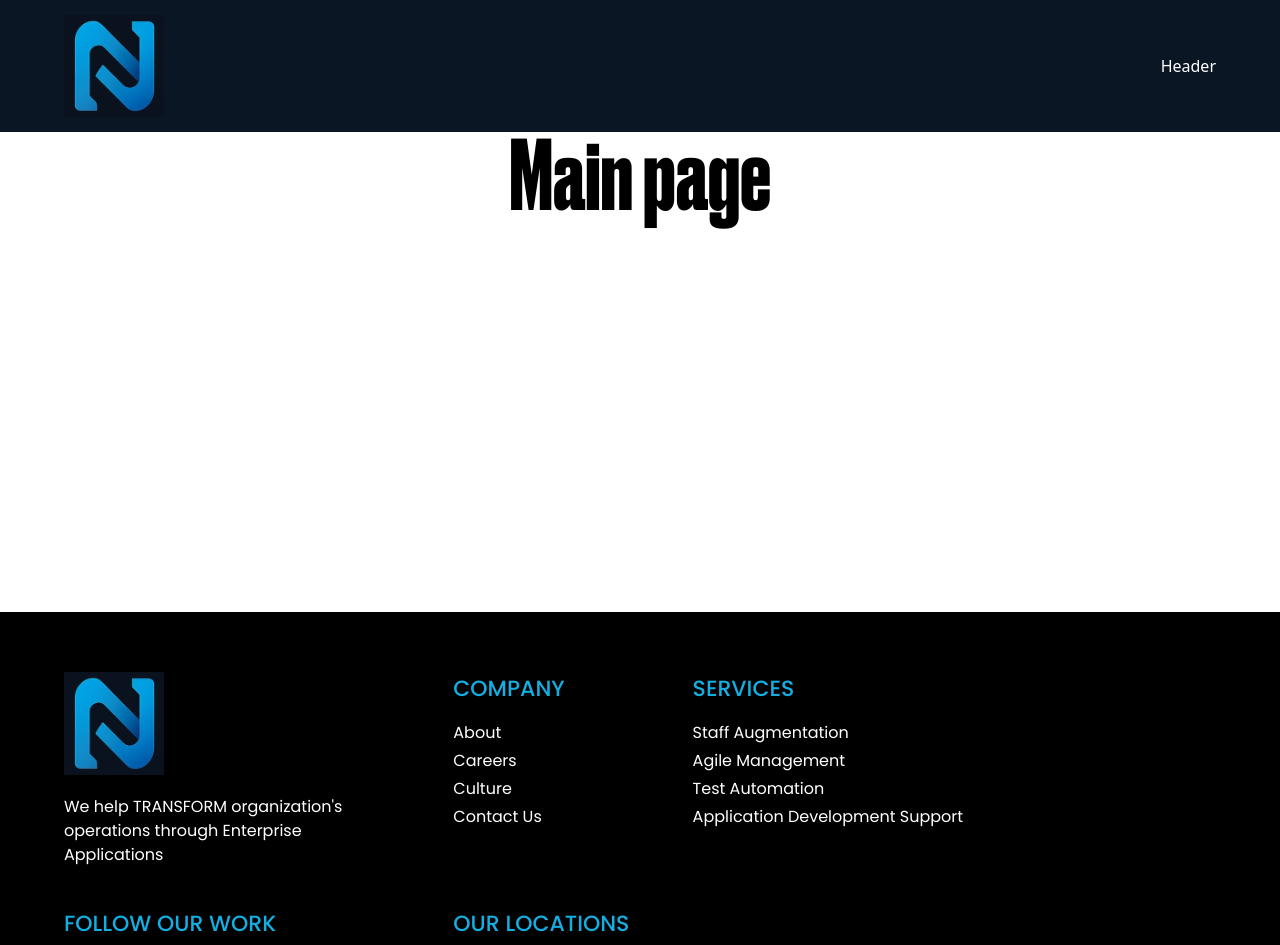
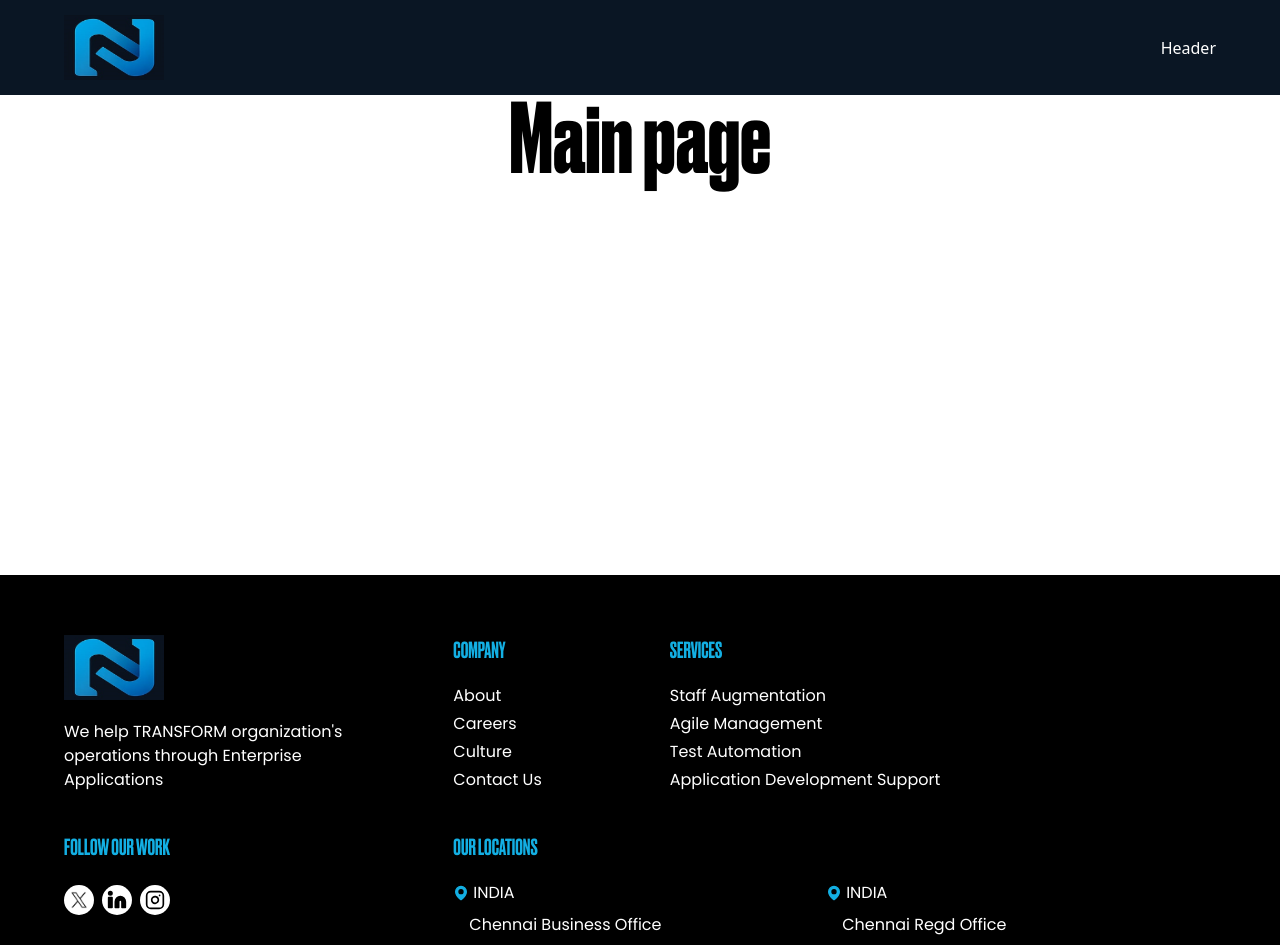
Before and after one commit to ij4ckxx/nordixone, a Next.js app: page / in a window 1280 px wide. Shown: the top 945 px of the page. Built offline with nearby package versions, Linux system fonts and the light colour scheme.

Commit message:
footer update

```diff
--- a/app/components/footer/Footer.tsx
+++ b/app/components/footer/Footer.tsx
@@ -25,24 +25,6 @@ const serviceLink = {
   ],
 };
 
-/*
-OUR LOCATIONS
-
-INDIA – Chennai Business Office
-No: 764, Anna Salai,
-Nandanam,
-Chennai-600035, Tamil Nadu.
-📞 +91 90878 69016
-✉️ info@nordixone.com
-
-INDIA – Chennai Regd Office
-No: 472, Anna Salai,
-Nandanam,
-Chennai-600035, Tamil Nadu.
-📞 +91 98410 07060
-✉️ info@nordixone.com
-*/
-
 const Footer = () => {
   return (
     <footer className="font-poppins p-[60px_5vw] bg-black text-white">
@@ -51,6 +33,7 @@ const Footer = () => {
         <div className="flex flex-col gap-8 md:flex-row md:items-start md:gap-2">
           <div className="flex flex-col gap-5 justify-between basis-full md:basis-1/3">
             <Image
+            className="w-[100px] h-[65px]"
               src={nordixoneLogo}
               width={100}
               height={65}
@@ -63,7 +46,7 @@ const Footer = () => {
           </div>
           <div className="md:basis-2/3 basis-full flex flex-row justify-between md:justify-start md:gap-[5rem] lg:gap-[8rem] gap-5">
             <div className="flex flex-col gap-4">
-              <div className="text-nor-primary uppercase text-[1.375rem] font-medium tracking-[0px]">
+              <div className="text-nor-primary font-druk uppercase text-[1.375rem] font-medium tracking-[0px]">
                 {companyLink?.title}
               </div>
               <div className="flex flex-col gap-1">
@@ -79,7 +62,7 @@ const Footer = () => {
               </div>
             </div>
             <div className="flex flex-col gap-4">
-              <div className="text-nor-primary uppercase text-[1.375rem] font-medium tracking-[0px]">
+              <div className="text-nor-primary font-druk uppercase text-[1.375rem] font-medium tracking-[0px]">
                 {serviceLink?.title}
               </div>
               <div className="flex flex-col gap-1">
@@ -100,7 +83,7 @@ const Footer = () => {
         <div className="flex flex-col-reverse sm:flex-col md:flex-row md:items-start gap-8 md:gap-2">
           <div className="flex flex-col gap-5  basis-full md:basis-1/3">
             <div className="flex flex-col w-max">
-              <div className="text-nor-primary uppercase text-[1.375rem] font-medium 1tracking-[1px]">
+              <div className="text-nor-primary uppercase text-[1.375rem] font-druk font-medium 1tracking-[1px]">
                 FOLLOW OUR WORK
               </div>
               <div className="flex flex-row items-center justify-between gap-1 mt-4 md:mt-5">
@@ -135,7 +118,7 @@ const Footer = () => {
           </div>
           <div className="md:basis-2/3 basis-full flex flex-row">
             <div className="flex flex-col gap-4 w-full md:w-auto">
-              <div className="text-nor-primary uppercase text-[1.375rem] font-medium tracking-[0px]">
+              <div className="text-nor-primary uppercase text-[1.375rem] font-druk font-medium tracking-[0px]">
                 OUR LOCATIONS
               </div>
               <div className="flex flex-col gap-8  sm:flex-row sm:justify-start  sm:gap-[5rem] lg:gap-[8rem]">
--- a/app/components/header/Header.tsx
+++ b/app/components/header/Header.tsx
@@ -1,15 +1,20 @@
-import Image from 'next/image'
-import React from 'react'
-import nordixoneLogo from '@/public/logo/logo-nordixone.jpg'
-
+import Image from "next/image";
+import React from "react";
+import nordixoneLogo from "@/public/logo/logo-nordixone.jpg";
 
 const Header = () => {
   return (
-    <header className='flex flex-row items-center justify-between gap-5 bg-nor-secondary p-[15px_5vw]'>
-      <Image src={nordixoneLogo} width={100} height={65} alt='nordixone-logo' />
-      <h1 className='text-white'>Header</h1>
+    <header className="flex flex-row items-center justify-between gap-5 bg-nor-secondary p-[15px_5vw]">
+      <Image
+        className="w-[100px] h-[65px]"
+        src={nordixoneLogo}
+        width={100}
+        height={65}
+        alt="nordixone-logo"
+      />
+      <h1 className="text-white">Header</h1>
     </header>
-  )
-}
+  );
+};
 
-export default Header
+export default Header;
```
